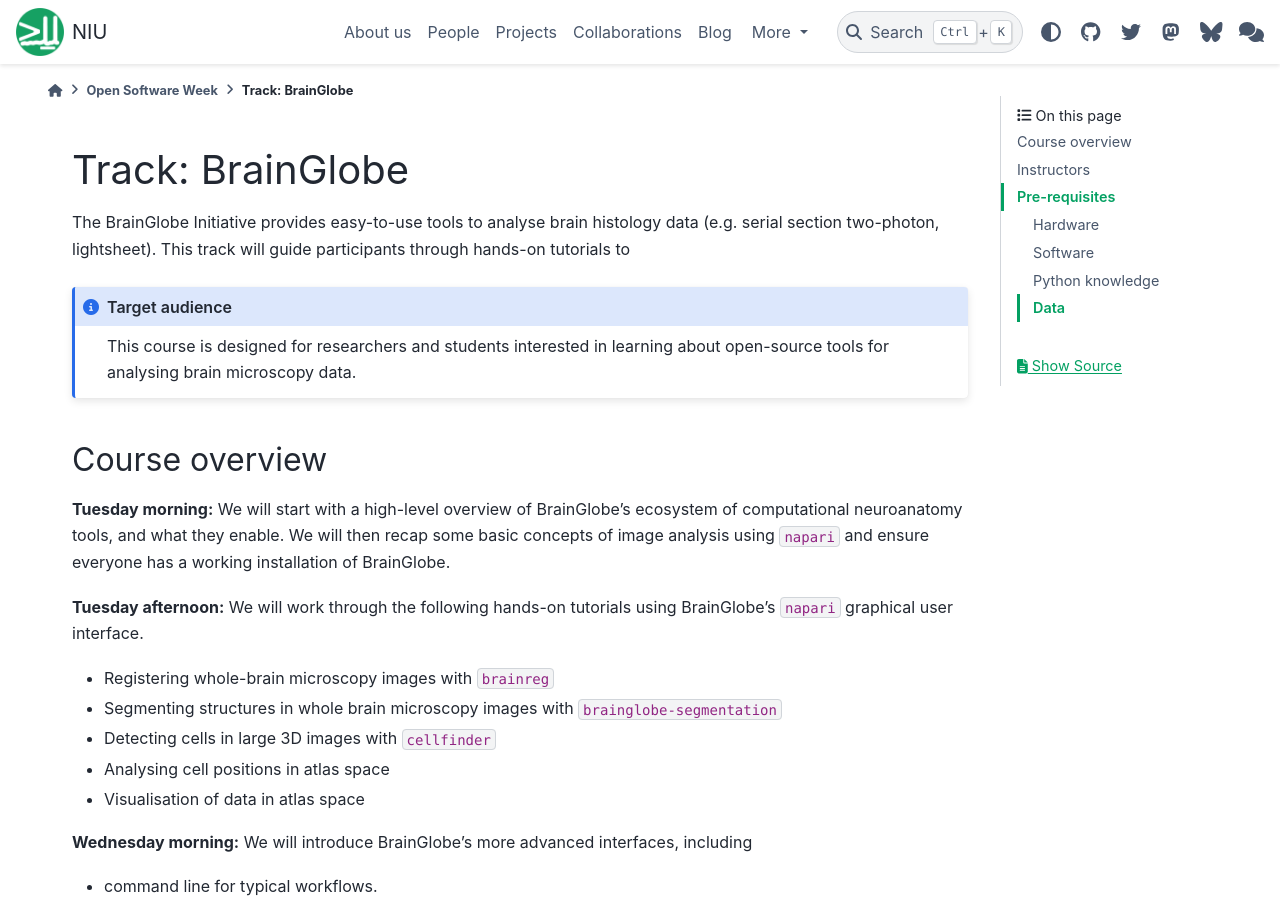
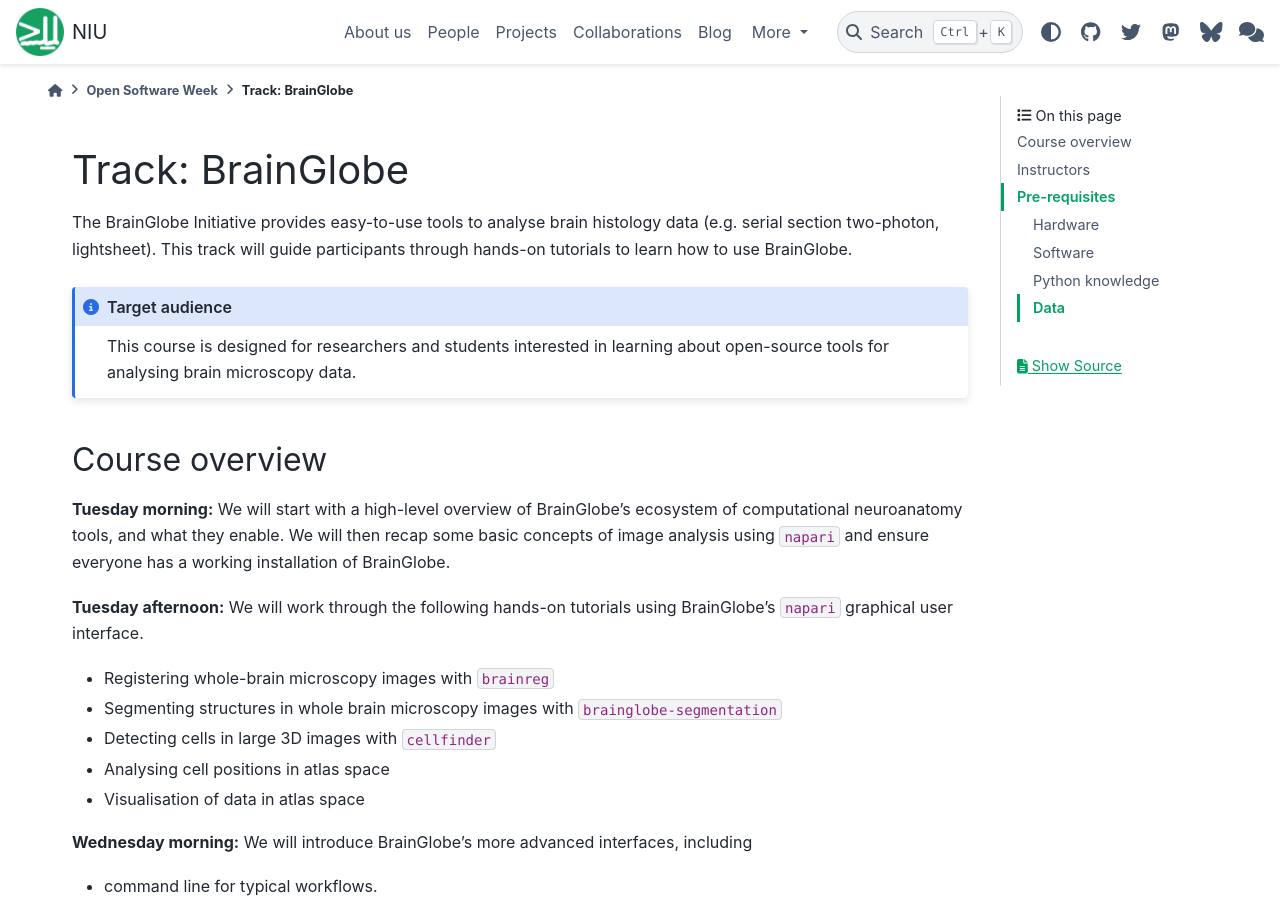
Before and after one commit to neuroinformatics-unit/neuroinformatics-unit.github.io, a Sphinx documentation site: the page built from docs/source/open-software-week/brainglobe.md, in a window 1280 px wide and 900 px high. Built offline with Sphinx 7.4.7 and the PyData theme 0.15.4, drawn with Linux system fonts in a browser that asks for light colours; nearby versions of some CDN libraries.

Commit message:
fix typo

```diff
--- a/docs/source/open-software-week/brainglobe.md
+++ b/docs/source/open-software-week/brainglobe.md
@@ -2,7 +2,7 @@
 # Track: BrainGlobe
 
 The BrainGlobe Initiative provides easy-to-use tools to analyse brain histology data (e.g. serial section two-photon, lightsheet).
-This track will guide participants through hands-on tutorials to
+This track will guide participants through hands-on tutorials to learn how to use BrainGlobe.
 
 ::: {admonition} Target audience
 :class: note
```
